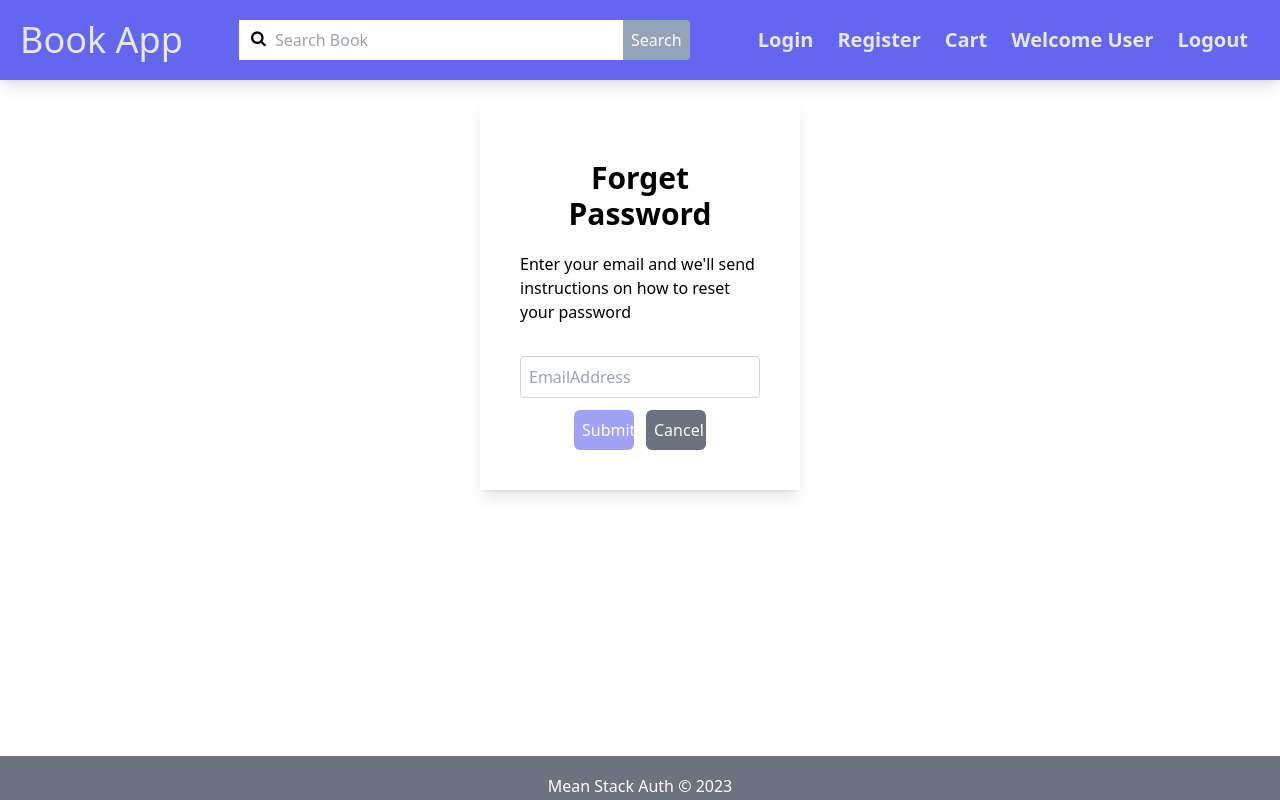
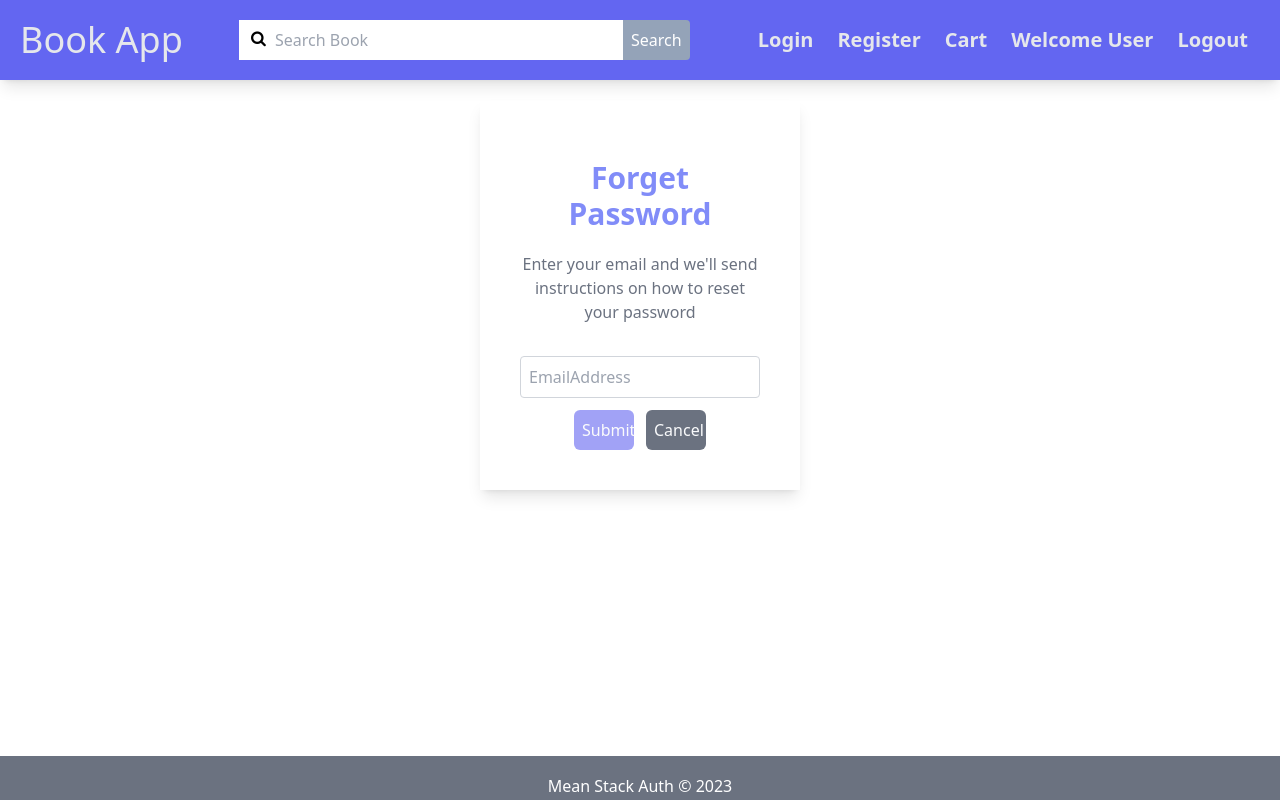
Before and after one commit to nithinshibu/MEAN_APP, an Angular app in the folder client/: page /forget-password in a window 1280 px wide. Built offline with nearby package versions, Linux system fonts and the light colour scheme.

Commit message:
Added some minor changes in forget password implementation

```diff
--- a/client/src/app/pages/forget-password/forget-password.component.html
+++ b/client/src/app/pages/forget-password/forget-password.component.html
@@ -1,7 +1,9 @@
 <div class="lg:w-3/12 mt-5 p-10 shadow-lg mx-auto">
-  <h3 class="text-3xl text-center font-semibold py-5">Forget Password</h3>
+  <h3 class="text-3xl text-center font-semibold py-5 text-indigo-400">
+    Forget Password
+  </h3>
   <form [formGroup]="forgetForm" class="flex flex-col">
-    <span class="mb-4"
+    <span class="mb-4 text-gray-500 text-center"
       >Enter your email and we'll send instructions on how to reset your
       password</span
     >
```
